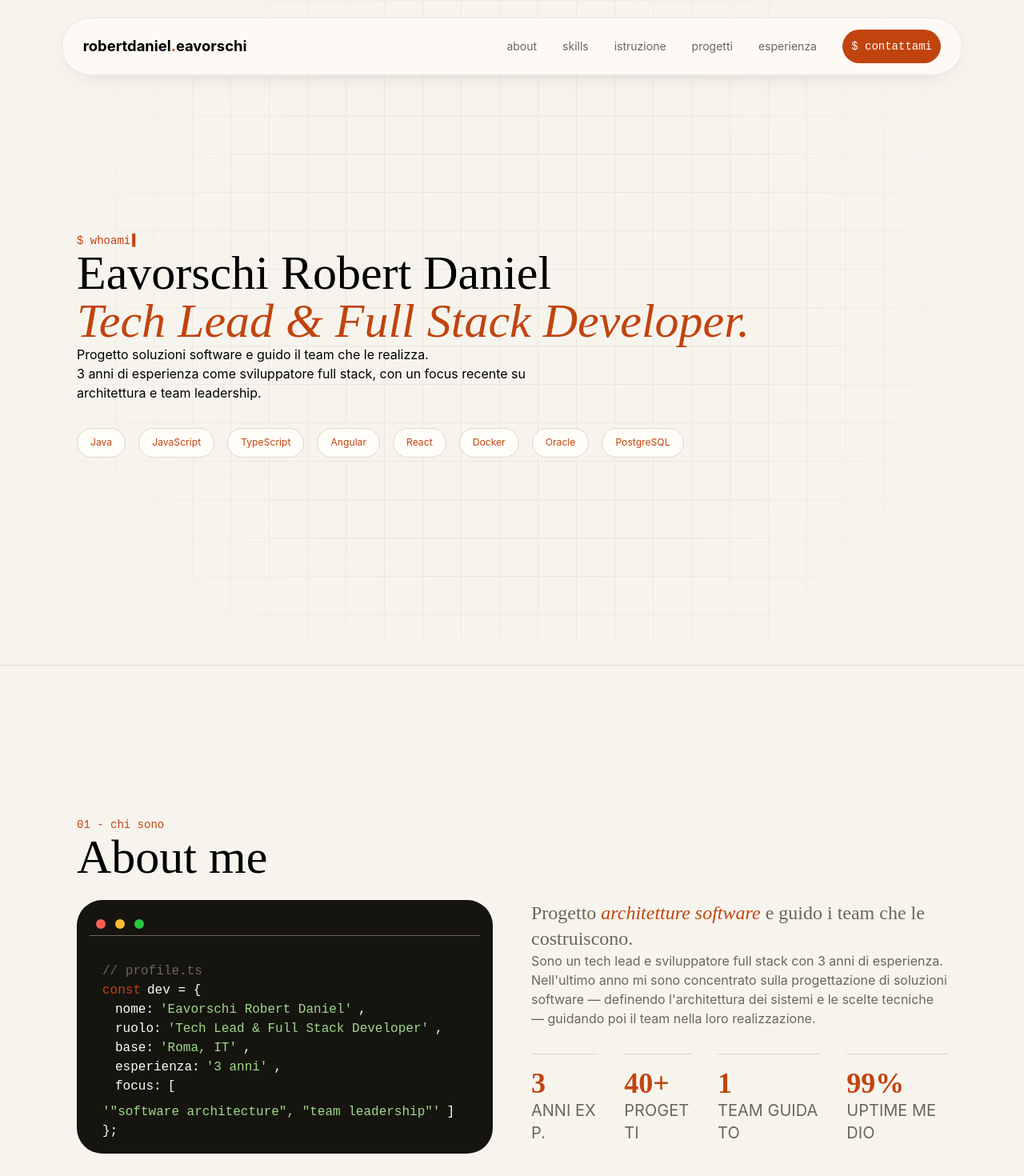
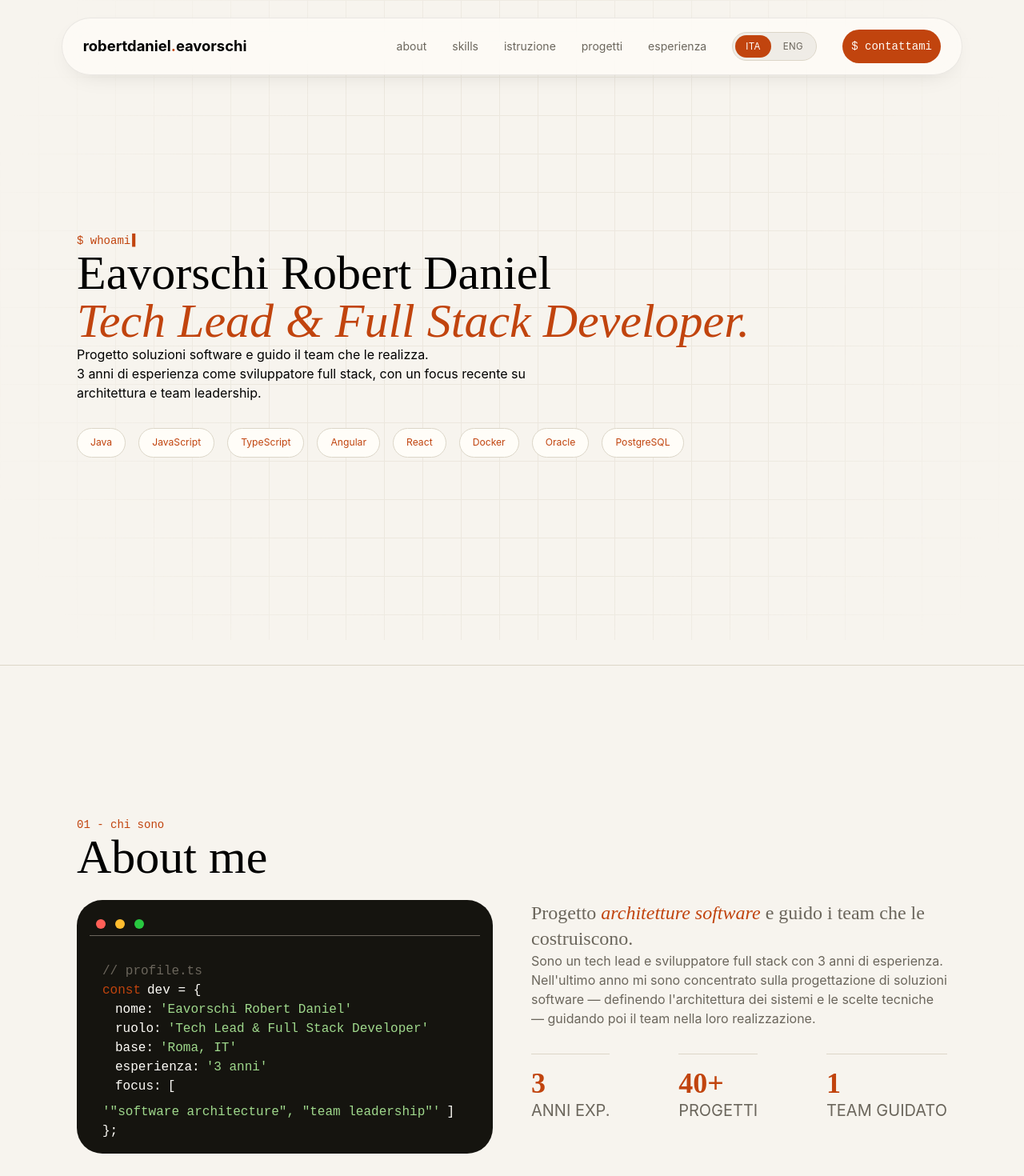
Before and after one commit to EavorschiRobert/portfolio, a React app: page / in a window 1280 px wide. Shown: the top 1470 px of the page at 80% size. Built offline with nearby package versions, Linux system fonts and the light colour scheme; the HTML template or start-up script is replaced by a standard one.

Commit message:
feat(language): add language switch

```diff
--- a/src/App.tsx
+++ b/src/App.tsx
@@ -6,9 +6,11 @@ import Progetti from "./sections/progetti/Progetti.tsx";
 import Esperienza from "./sections/esperienza/Esperienza.tsx";
 import SectionLayout from "./components/layout/SectionLayout.tsx";
 import About from "./sections/about/About.tsx";
+import {LanguageProvider} from "./context/language-context.tsx";
 
 function App() {
   return (
+      <LanguageProvider>
           <div className="bg-background w-full h-full">
               <div className="px-12 py-4">
                   <Navbar />
@@ -29,6 +31,8 @@ function App() {
                   <Esperienza />
               </SectionLayout>
           </div>
+      </LanguageProvider>
+
   )
 }
 
--- a/src/components/navbar/Navbar.css
+++ b/src/components/navbar/Navbar.css
@@ -1,3 +1,26 @@
 .heading {
     font-size: 1.15rem;
 }
+.lang-switch {
+    display: flex;
+    gap: 2px;
+    background: rgba(20, 18, 15, .06);
+    border: 1px solid var(--color-line);
+    border-radius: 999px;
+    padding: 3px;
+}
+.lang-btn.active {
+    background: var(--color-accent);
+    color: #fff;
+}
+.lang-btn {
+    font-size: .72rem;
+    letter-spacing: .03em;
+    padding: 6px 13px;
+    border-radius: 999px;
+    border: none;
+    background: transparent;
+    color: var(--color-muted);
+    cursor: pointer;
+    transition: background .2s, color .2s;
+}
--- a/src/components/navbar/Navbar.tsx
+++ b/src/components/navbar/Navbar.tsx
@@ -1,8 +1,10 @@
 import './Navbar.css';
 import {navbarLinks} from "../../constants/navbar-links.ts";
 import Hamburger from "../Hamburger/Hamburger.tsx";
+import {useLanguage} from "../../context/language-context.tsx";
 
 const Navbar = () => {
+    const { language, setLanguage } = useLanguage();
 
     return (
         <nav>
@@ -16,15 +18,19 @@ const Navbar = () => {
             {/* Desktop */}
             <div className="hidden md:flex items-center gap-8 text-sm">
                 <ul className="flex gap-8 text-muted">
-                    {navbarLinks.map((link) => (
+                    {
+                        navbarLinks.find((item) => item.location === language)?.data.map((link) => (
                         <li key={link.url}>
                             <a href={link.url}>{link.title}</a>
                         </li>
                     ))}
                 </ul>
-
+                <div className="lang-switch">
+                    <button className={`lang-btn ${language === 'ita' ? 'active' : ''}`} data-lang="it" onClick={() => setLanguage('ita')}>ITA</button>
+                    <button className={`lang-btn ${language === 'eng' ? 'active' : ''}`} data-lang="en" onClick={() => setLanguage('eng')}>ENG</button>
+                </div>
                 <a className="button-primary px-4 font-code">
-                    $ contattami
+                    $ {language === 'eng' ? 'contact-me' : 'contattami'}
                 </a>
             </div>
 
--- a/src/components/terminal/Terminal.tsx
+++ b/src/components/terminal/Terminal.tsx
@@ -1,5 +1,5 @@
 import {aboutJson} from "../../constants/about-json.ts";
-import type {AboutJson} from "../../types/about-json.type.ts";
+import type {JsonContent} from "../../types/about-json.type.ts";
 
 const Terminal = () => {
     return(
@@ -28,7 +28,7 @@ const Terminal = () => {
                         <p className="text-accent">const</p>
                         <p className="text-panel">dev = {'{'}</p>
                     </span>
-                    {aboutJson.map((item: AboutJson, i: number) => (
+                    {aboutJson[0].data.map((item: JsonContent, i: number) => (
                         <div className="flex flex-wrap gap-2" key={i}>
                             <p className="text-panel pl-4">{item.title}:</p>
                                 {item.type === 'list' && (
--- a/src/constants/about-json.ts
+++ b/src/constants/about-json.ts
@@ -1,6 +1,10 @@
 import type {AboutJson} from "../types/about-json.type.ts";
 
 export const aboutJson: AboutJson[] = [
+    {
+        location: 'ita',
+        data:
+            [
                 {
                     title: 'nome',
                     content: 'Eavorschi Robert Daniel',
@@ -27,3 +31,5 @@ export const aboutJson: AboutJson[] = [
                     type: 'list',
                 },
             ]
+    }
+]
--- a/src/constants/counter-attivita.ts
+++ b/src/constants/counter-attivita.ts
@@ -1,6 +1,9 @@
 import type {AboutJson} from "../types/about-json.type.ts";
 
 export const counterAttivita: AboutJson[] = [
+    {
+        location: 'ita',
+        data: [
             {
                 title: '3',
                 content: 'ANNI EXP.',
@@ -16,9 +19,27 @@ export const counterAttivita: AboutJson[] = [
                 content: 'TEAM GUIDATO',
                 type: 'string'
             },
+        ]
+    },
     {
-        title: '99%',
-        content: 'UPTIME MEDIO',
+        location: 'eng',
+        data: [
+            {
+                title: '3',
+                content: 'YEAR EXP.',
+                type: 'string'
+            },
+            {
+                title: '40+',
+                content: 'PROJECTS',
+                type: 'string'
+            },
+            {
+                title: '1',
+                content: 'TEAM LEAD',
                 type: 'string'
             },
         ]
+    },
+
+]
--- a/src/constants/navbar-links.ts
+++ b/src/constants/navbar-links.ts
@@ -1,6 +1,9 @@
 import type {NavbarLinks} from "../types/navbar-links.type.ts";
 
 export const navbarLinks: NavbarLinks[] = [
+    {
+        location: 'ita',
+        data: [
             {
                 title: 'about',
                 url: '#about',
@@ -22,3 +25,30 @@ export const navbarLinks: NavbarLinks[] = [
                 url: '#esperienza',
             }
         ]
+    },
+    {
+        location: 'eng',
+        data: [
+            {
+                title: 'about',
+                url: '#about',
+            },
+            {
+                title: 'skills',
+                url: '#skills',
+            },
+            {
+                title: 'education',
+                url: '#education',
+            },
+            {
+                title: 'projects',
+                url: '#progetti',
+            },
+            {
+                title: 'experience',
+                url: '#esperienza',
+            }
+        ]
+    }
+]
--- /dev/null
+++ b/src/context/language-context.tsx
@@ -0,0 +1,34 @@
+import {createContext, useContext, useState} from "react";
+import type { ReactNode } from "react";
+
+type LanguageContextType = {
+    language: 'ita' | 'eng'
+    setLanguage: React.Dispatch<React.SetStateAction<'ita' | 'eng'>>;
+};
+
+
+const LanguageContext = createContext<LanguageContextType | undefined>(undefined);
+
+export interface LanguageContextProps {
+    children: ReactNode;
+}
+export function LanguageProvider({children}: LanguageContextProps) {
+    const [language, setLanguage] = useState<'ita' | 'eng'>('ita');
+    return (
+        <LanguageContext.Provider
+        value={{language, setLanguage}}>
+            {children}
+        </LanguageContext.Provider>
+    )
+}
+export function useLanguage() {
+    const context = useContext(LanguageContext);
+
+    if (!context) {
+        throw new Error(
+            "useLanguage deve essere usato dentro LanguageProvider"
+        );
+    }
+
+    return context;
+}
--- a/src/sections/about/About.tsx
+++ b/src/sections/about/About.tsx
@@ -32,7 +32,7 @@ const About = () => {
                           justify-between
                           gap-8"
                     >
-                        {counterAttivita.map((item, index) => (
+                        {counterAttivita[0].data.map((item, index) => (
                             <span className="border-t border-line" key={index}>
                                     <p className="text-accent text-2xl md:text-4xl font-heading font-bold mt-4">{item.title}</p>
                                     <p className="break-all text-sm md:text-xl">{item.content}</p>
--- a/src/sections/hero/Hero.tsx
+++ b/src/sections/hero/Hero.tsx
@@ -1,8 +1,10 @@
 import './Hero.css';
 import {technologies} from "../../constants/technologies.ts";
 import Technology from "../../components/technology/Technology.tsx";
+import {useLanguage} from "../../context/language-context.tsx";
 
 const Hero = () => {
+    const { language } = useLanguage();
     return(
         <div id="hero" className="w-full h-full flex justify-center items-start flex-col">
             <p className="text-accent font-code terminal-cursor md:text-sm text-xs">$ whoami</p>
@@ -12,11 +14,24 @@ const Hero = () => {
             <p className="leading-none font-heading text-accent italic md:text-6xl text-4xl">
                 Tech Lead & Full Stack Developer.
             </p>
-            <p>
-                Progetto soluzioni software e guido il team che le realizza.<br/>
-                3 anni di esperienza come sviluppatore full stack, con un focus recente su<br/>
-                architettura e team leadership.
-            </p>
+            {
+                language === 'ita'
+                ? (
+                        <p>
+                            Progetto soluzioni software e guido il team che le realizza.<br/>
+                            3 anni di esperienza come sviluppatore full stack, con un focus recente su<br/>
+                            architettura e team leadership.
+                        </p>
+                    )
+                    : (
+                        <p>
+                            I design software solutions and lead the team that builds them.<br/>
+                            3 years of experience as a full stack developer, with a recent focus on<br/>
+                            architecture and team leadership.
+                        </p>
+                    )
+            }
+
             <div className="flex flex-wrap gap-4 mt-8">
                 {technologies.map((technology) => (
                     <span key={technology}>
--- a/src/types/about-json.type.ts
+++ b/src/types/about-json.type.ts
@@ -1,5 +1,9 @@
-export type AboutJson = {
+export interface JsonContent {
     title: string;
     content: string;
     type: 'string' | 'list';
 }
+export interface AboutJson {
+    location: 'ita' | 'eng',
+    data: JsonContent[],
+}
--- a/src/types/navbar-links.type.ts
+++ b/src/types/navbar-links.type.ts
@@ -1,4 +1,8 @@
-export type NavbarLinks = {
+export interface NavbarLink {
     title: string;
     url: string;
 }
+export type NavbarLinks = {
+    location: 'ita' | 'eng',
+    data: NavbarLink[],
+}
```
Lines whose indentation alone changed are shown as unchanged.
